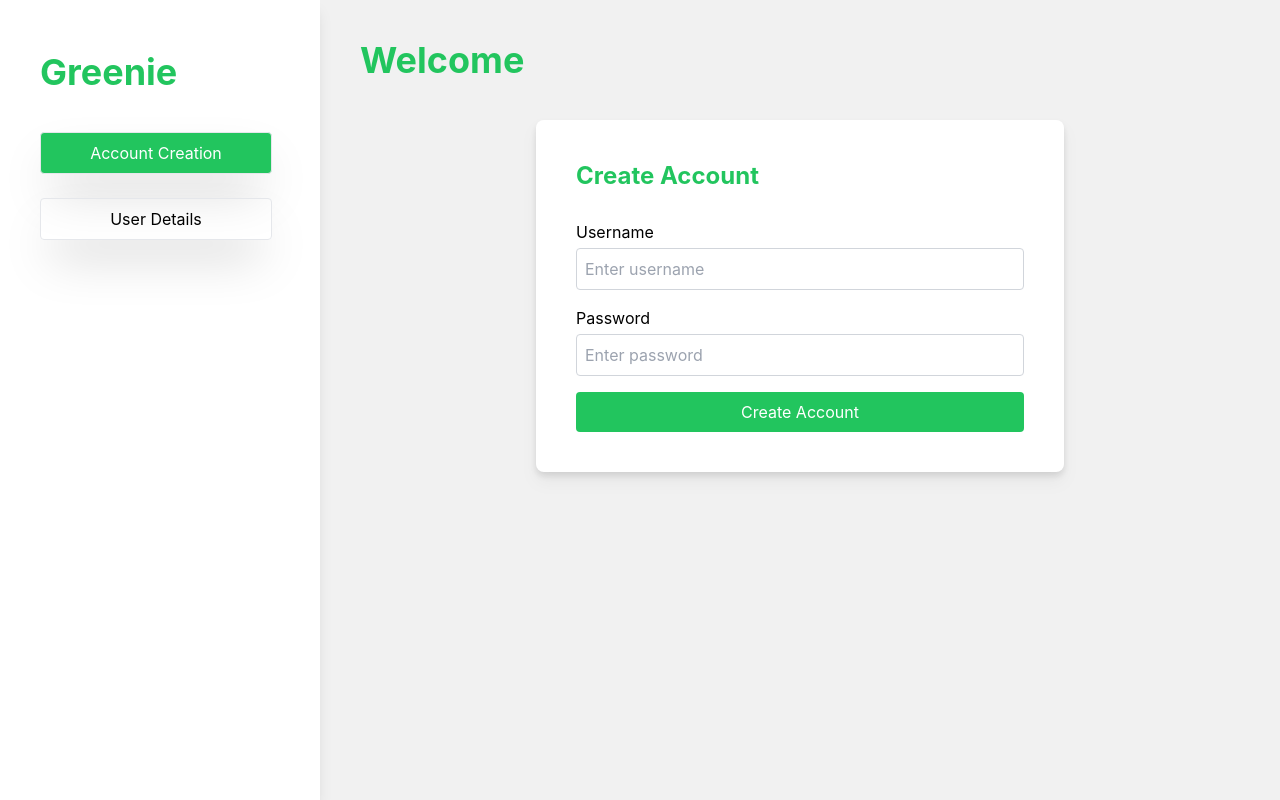
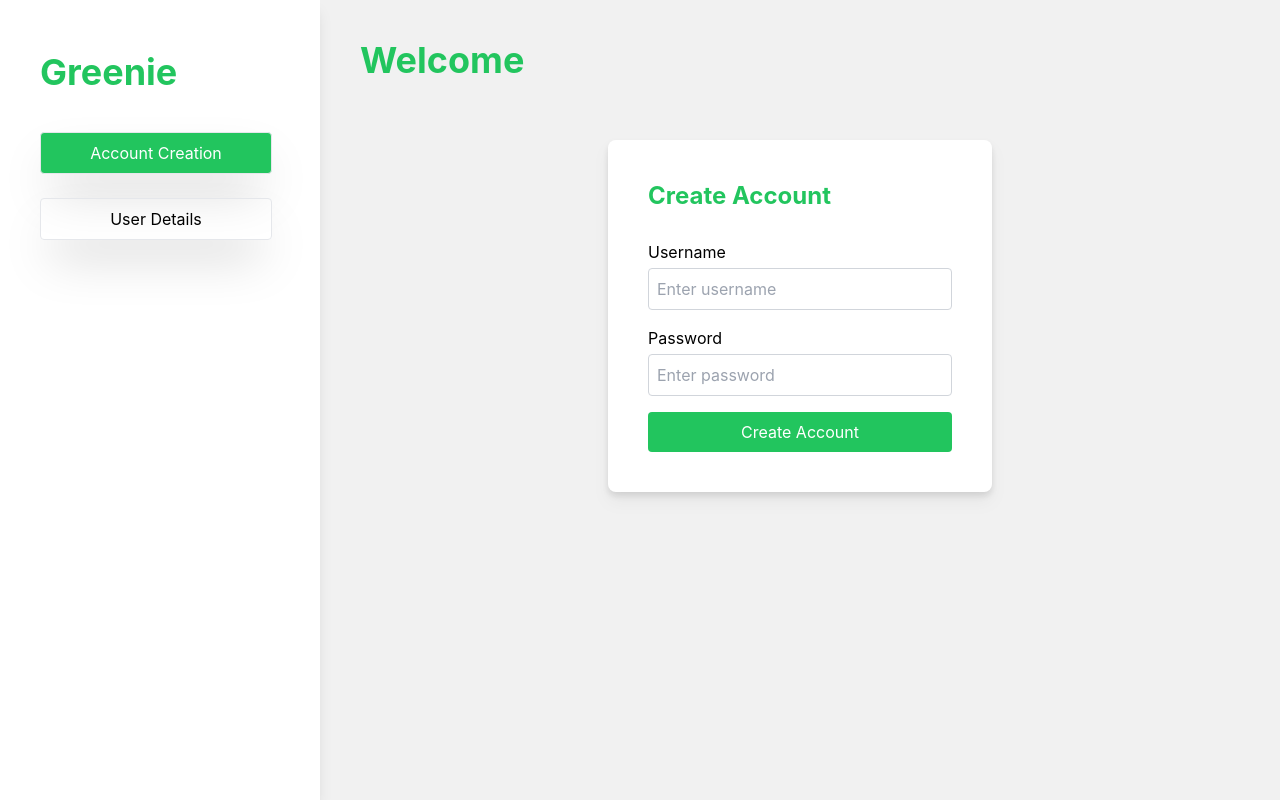
Before and after one commit to thamim358/ReactJsGreenieAssesment, a React (Create React App) app: page / in a window 1280 px wide. Built offline with nearby package versions, Linux system fonts and the light colour scheme.

Commit message:
Successfly completed the assesment

```diff
--- a/src/component/AccountCreations.jsx
+++ b/src/component/AccountCreations.jsx
@@ -8,22 +8,28 @@ function AccountCreations() {
     e.preventDefault();
     alert("account created successfully")
     clearform();
+    passLenAlert();
   };
 
   const clearform =()=>{
     setPassword("")
     setUsername("")
   }
-
-
+  const passLenAlert = () => {
+    if (password.length < 5) {
+      alert("Maximum letters should be 5");
+    }
+  };
   return (
     <>
     <div className="">
     <div className="text-left font-bold text-green-500 text-4xl ">Welcome</div>
-    <div className="mx-44 mt-10">
-      <div className="p-10 rounded-lg drop-shadow-lg bg-white mt-5">
-        <div className="text-left font-bold  text-green-500 text-2xl pb-3 ">Create Account</div>
-        <div className="mx-auto max-w-md">
+    <div className="flex justify-center mt-10">
+  <div className="p-10 rounded-lg drop-shadow-lg bg-white mt-5 max-w-sm w-full">
+    <div className="text-left font-bold text-green-500 text-2xl pb-3">
+      Create Account
+    </div>
+    <div className="mx-auto">
       <fieldset>
         <form onSubmit={handleSubmit} className="mt-4">
           <div className="mb-4">
@@ -53,8 +59,9 @@ function AccountCreations() {
             />
           </div>
           <button
+          disabled={!(password.length> 1 )}
             type="submit"
-              className="w-full bg-green-500 text-white p-2 rounded"
+            className="w-full bg-green-500 text-white p-2 rounded hover:bg-green-400"
           >
             Create Account
           </button>
@@ -63,6 +70,7 @@ function AccountCreations() {
     </div>
   </div>
 </div>
+
       </div>
     </>
   );
--- a/src/component/UserDeatil.jsx
+++ b/src/component/UserDeatil.jsx
@@ -95,16 +95,21 @@ const UserDetails = () => {
 
   return (
     <>
-    <div className="text-left font-bold text-green-500 text-4xl ">Dashboard</div>
+    <div className="flex justify-between">
+    <div className="text-left font-bold text-green-500 text-4xl ">User Dashboard</div>
+    <Search
+          size="large"
+          value={search}
+          onChange={(e) => setSearch(e.target.value)}
+          placeholder="Search Users"
+          className="flex justify-end mb-4 w-56"
+        />
+    </div>
+
      <div className="overflow-y-auto max-h-full">
       <div className="p-10 rounded-lg drop-shadow-lg bg-white text-bold mt-5">
         <div className="text-left font-bold text-green-500 text-2xl pb-3">User Details</div>
-        <Search
-          value={search}
-          onChange={(e) => setSearch(e.target.value)}
-          placeholder="Search Users"
-          className="flex justify-start  mb-4"
-        />
+
         <div className="overflow-x-auto shadow-xl cursor">
           <Table
           className="rounded-2xl bg-gray-100 cursor rounded-2xl "
@@ -121,9 +126,9 @@ const UserDetails = () => {
           visible={openModal}
           onCancel={() => setopenModal(false)}
           footer={[
-            <Button key="generateReport" onClick={generateReport} className="rounded-2xl bg-green-500 text-white font-bold">
+            <button key="generateReport" onClick={generateReport} className="rounded-2xl bg-green-500 p-2 text-white font-bold hover:bg-green-400">
               Generate Report
-            </Button>,
+            </button>,
           ]}
         >
           {selectRow && (
```
Lines whose indentation alone changed are shown as unchanged.
